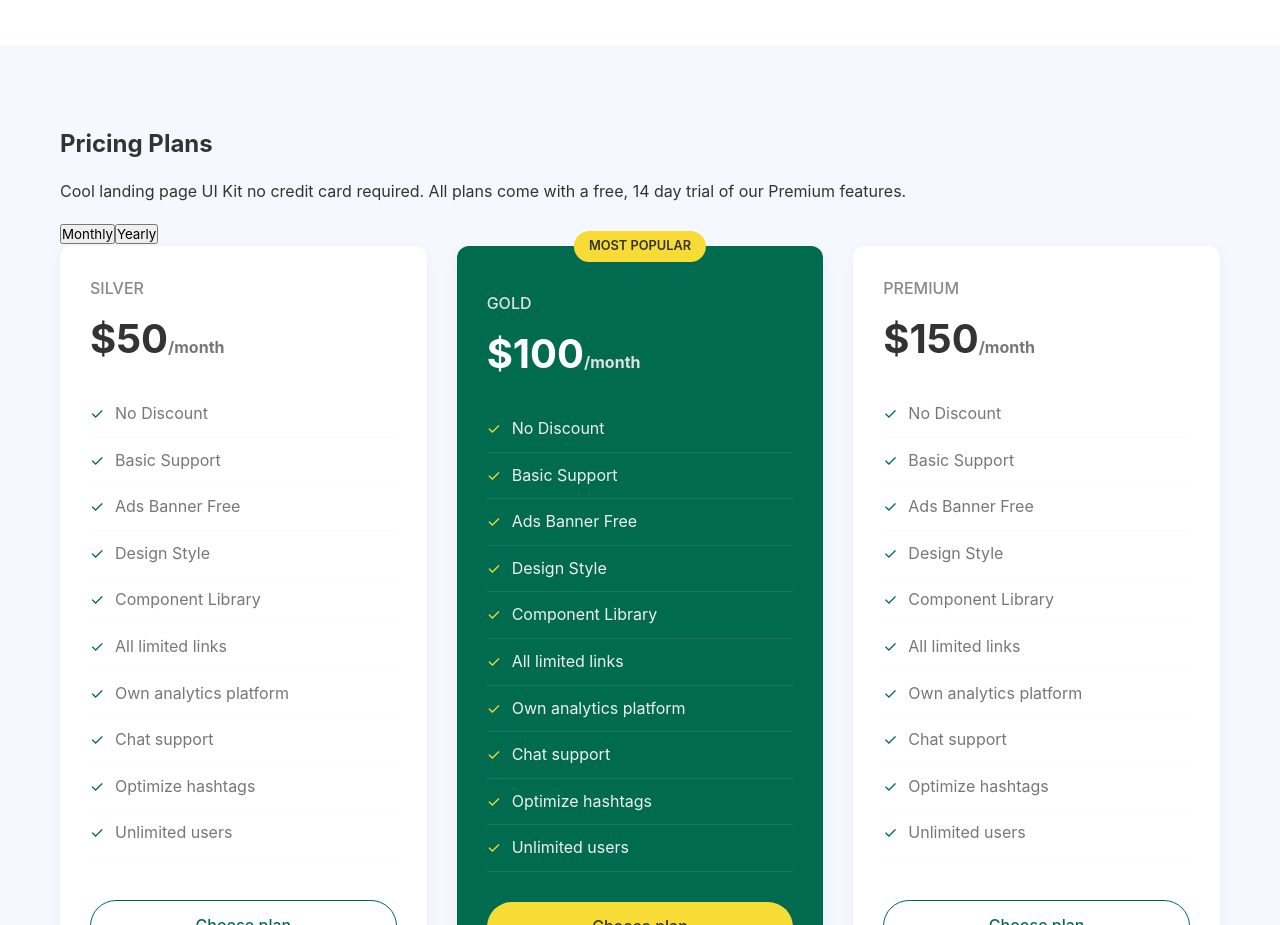
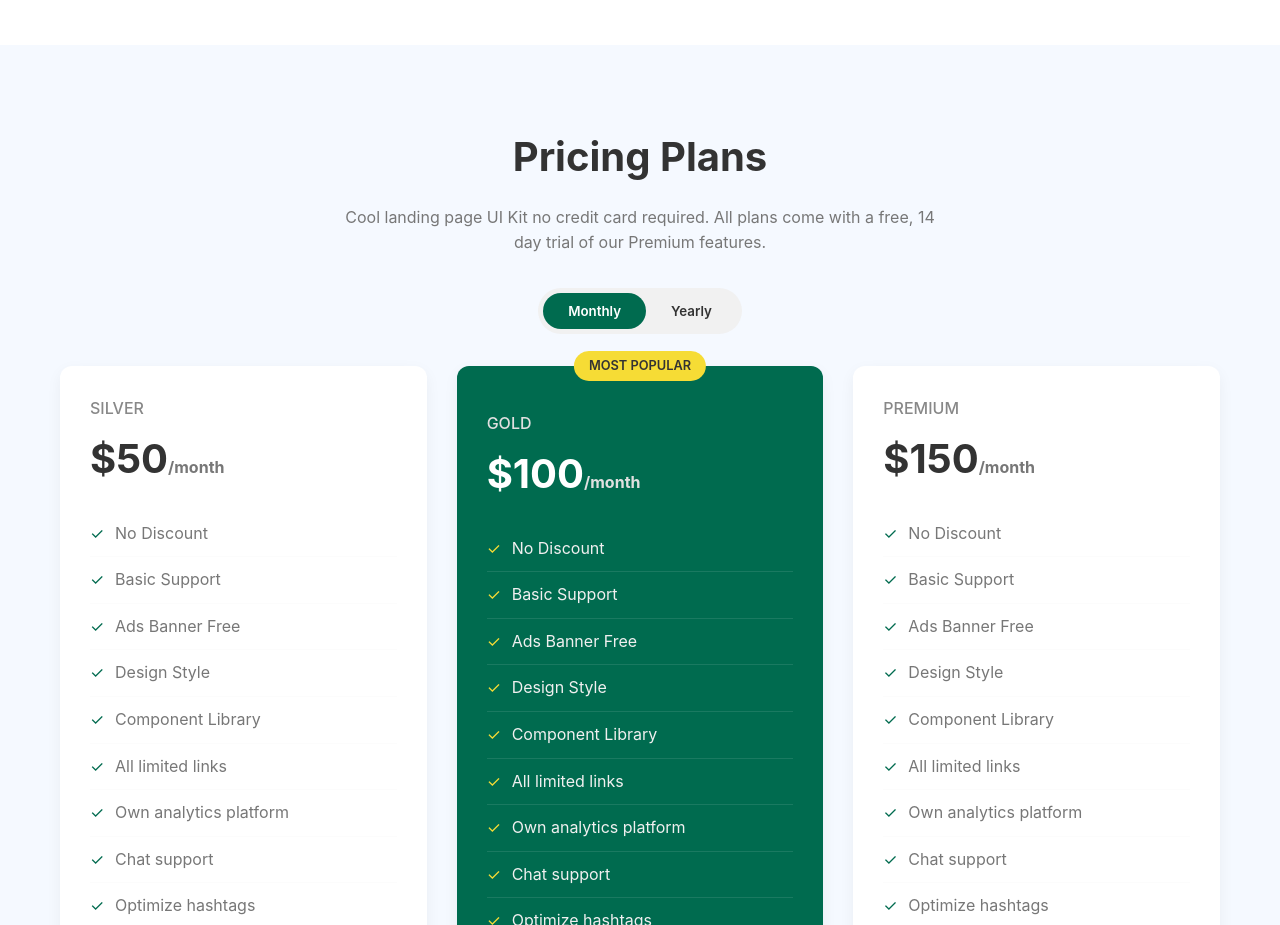
Before and after one commit to deboraabarca/coca-page, a React (Vite) app: page / in a window 1280 px wide. Shown: the part 4220-5145 px from the top of the page. Built offline with nearby package versions, Linux system fonts and the light colour scheme.

Commit message:
style: :lipstick: add styles for the pricing tittle

```diff
--- a/src/styles/Pricing.css
+++ b/src/styles/Pricing.css
@@ -9,6 +9,46 @@
   grid-template-columns: repeat(3, 1fr);
   gap: 30px;
   margin-bottom: 60px;
+}
+.pricing-title {
+  font-size: 2.5rem;
+  text-align: center;
+  color: var(--text-color);
+  margin-bottom: 1rem;
+}
+
+.pricing-description {
+  text-align: center;
+  max-width: 600px;
+  margin: 0 auto 2rem;
+  color: var(--light-text);
+}
+
+.billing-toggle {
+  display: flex;
+  justify-content: center;
+  align-items: center;
+  margin: 2rem auto;
+  background-color: #f1f1f1;
+  width: fit-content;
+  border-radius: 50px;
+  padding: 5px;
+}
+
+.toggle-btn {
+  padding: 10px 25px;
+  border: none;
+  background: none;
+  cursor: pointer;
+  font-weight: 600;
+  color: var(--text-color);
+  border-radius: 50px;
+  transition: all 0.3s ease;
+}
+
+.toggle-btn.active {
+  background-color: var(--primary-color);
+  color: white;
 }
 
 .pricing-card {
```
